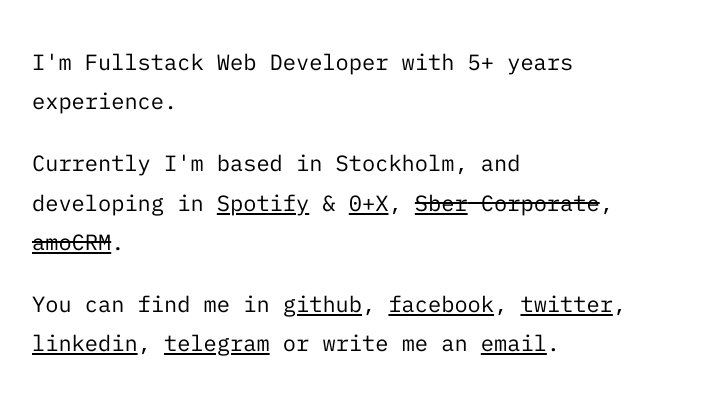
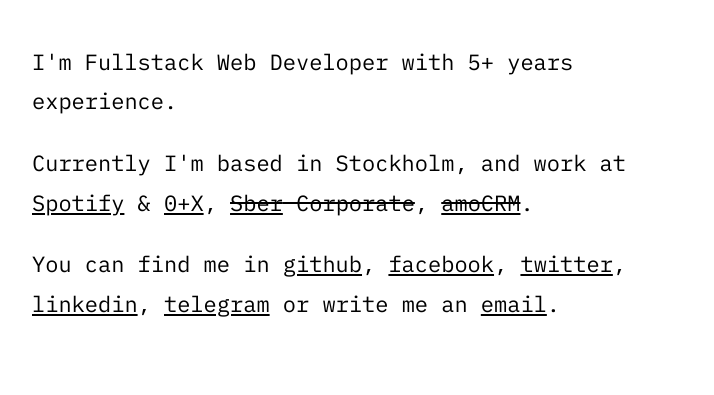
Before and after one commit to bibblebabl/belogurovigor.com, a plain HTML site: page index.html in a window 1280 px wide. Shown: the part 385-780 px from the top of the page, without its empty margins (96-810 px from the left). Drawn offline with Linux system fonts and the light colour scheme.

Commit message:
Update index.html
text edit

```diff
--- a/index.html
+++ b/index.html
@@ -75,7 +75,7 @@
           I'm Fullstack Web Developer with 5+ years experience.
         </p>
         <p class="description__text">
-          Currently I'm based in Stockholm, and developing in
+          Currently I'm based in Stockholm, and work at
           <a href="https://spotify.com">Spotify</a> & <a href="https://0x.se">0+X</a>,
           <s><a href="https://www.sberbank.ru/en/s_m_business">Sber</a>
           Corporate</s>, <s><a href="https://www.amocrm.com">amoCRM</a></s>.
```
